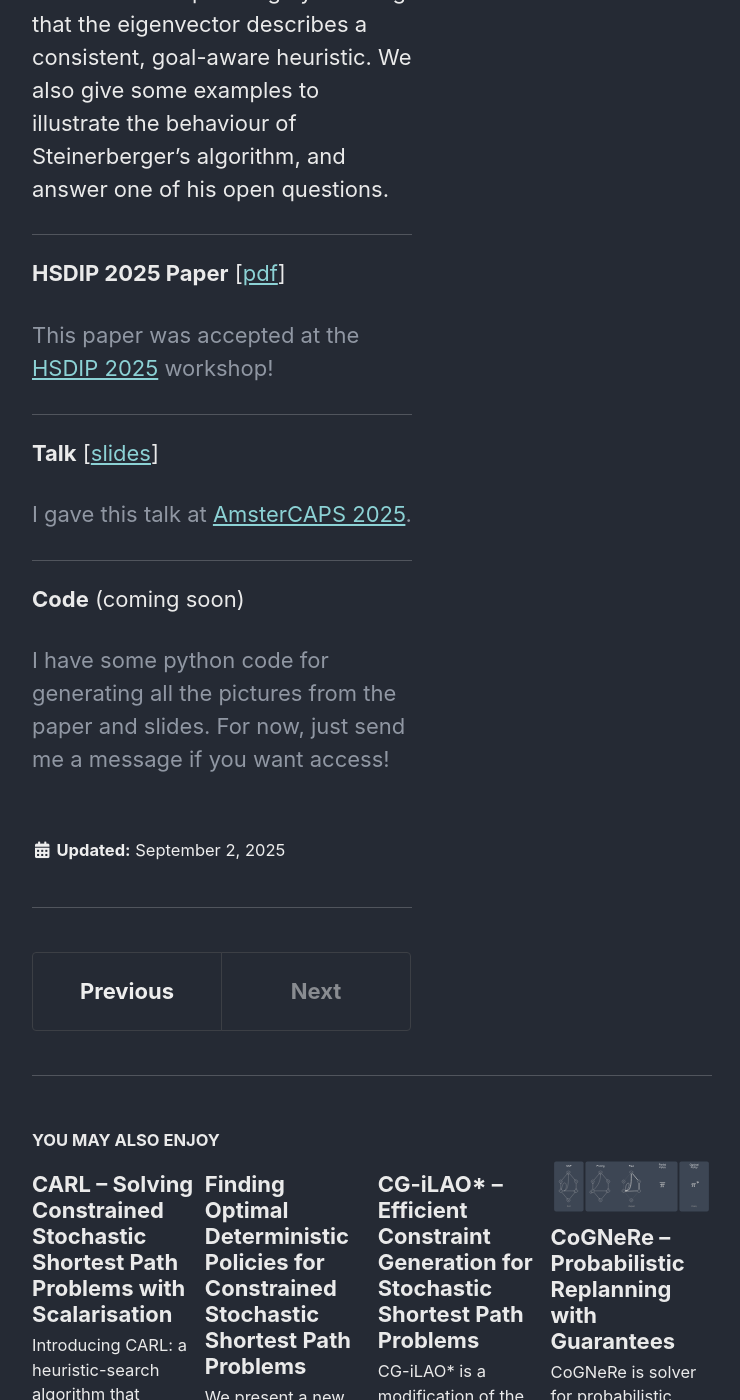
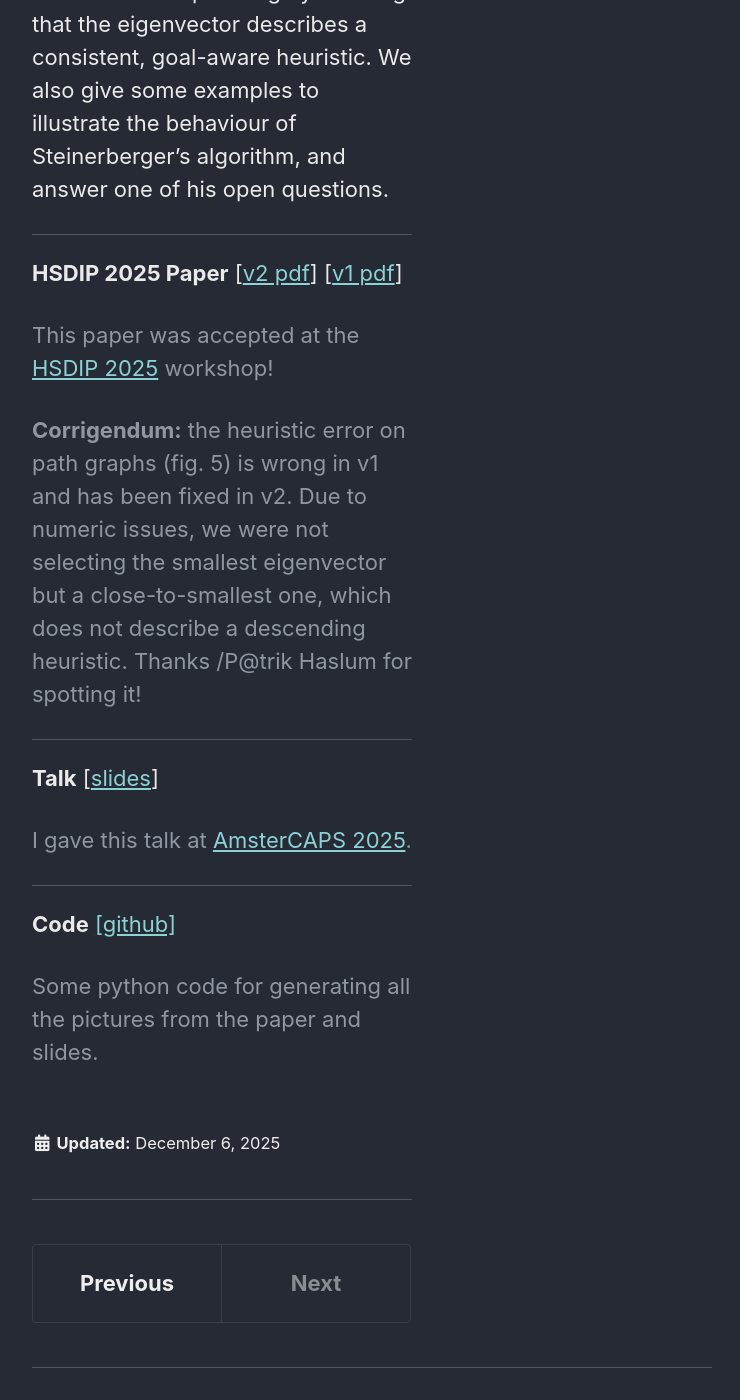
Before and after one commit to schmlz/schmlz.github.io, a Jekyll site: the page built from _posts/2025-09-02-spectral-graph-theory.markdown, in a window 1280 px wide and 1400 px high, scrolled down 897 px. Shown: the whole window, without its empty margins (418-1158 px from the left). Built offline with Jekyll 4.4.1, drawn with Linux system fonts in a browser that asks for light colours; cached includes are drawn as plain includes.

Commit message:
adding corrigendum; adding github link

```diff
--- a/_pages/publication-list.markdown
+++ b/_pages/publication-list.markdown
@@ -33,4 +33,4 @@ author_profile: true
 - **Finding Plans and Heuristics with Spectral Graph Theory**<br>
   _Workshop on Heuristics and Search for Domain-independent Planning (HSDIP 2025)_<br>
   Johannes Schmalz<br>
-  [[pdf]({{ site.url }}/downloads/spectral-graph-theory/spectral_graph_theory_hsdip_paper.pdf)] [[more](/spectral-graph-theory/)]
+  [[pdf]({{ site.url }}/downloads/spectral-graph-theory/spectral_graph_theory_hsdip_paper_v2.pdf)] [[more](/spectral-graph-theory/)]
--- a/_posts/2025-09-02-spectral-graph-theory.markdown
+++ b/_posts/2025-09-02-spectral-graph-theory.markdown
@@ -17,9 +17,12 @@ Spectral graph theory considers the matrices associated with graphs and studies
 
 ----
 
-**HSDIP 2025 Paper** [[pdf]({{ site.url }}/downloads/spectral-graph-theory/spectral_graph_theory_hsdip_paper.pdf)]
+**HSDIP 2025 Paper**  [[v2 pdf]({{ site.url }}/downloads/spectral-graph-theory/spectral_graph_theory_hsdip_paper_v2.pdf)] [[v1 pdf]({{ site.url }}/downloads/spectral-graph-theory/spectral_graph_theory_hsdip_paper_v1.pdf)]
 
 This paper was accepted at the [HSDIP 2025](https://icaps25.icaps-conference.org/program/workshops/hsdip/) workshop!
+{: style="color: #9097a3"}
+
+**Corrigendum:** the heuristic error on path graphs (fig. 5) is wrong in v1 and has been fixed in v2. Due to numeric issues, we were not selecting the smallest eigenvector but a close-to-smallest one, which does not describe a descending heuristic. Thanks /P@trik Haslum for spotting it!
 {: style="color: #9097a3"}
 
 ----
@@ -31,7 +34,7 @@ I gave this talk at [AmsterCAPS 2025](https://galvusdamor.github.io/ourAMSTERcap
 
 ----
 
-**Code** (coming soon)
+**Code** [[github]](https://github.com/schmlz/spectral-plans-and-heuristics/tree/main)
 
-I have some python code for generating all the pictures from the paper and slides. For now, just send me a message if you want access!
+Some python code for generating all the pictures from the paper and slides.
 {: style="color: #9097a3"}
```
Also changed, not shown: other parts of _posts/2025-09-02-spectral-graph-theory.markdown (+1 -1 lines), 3 other files.
